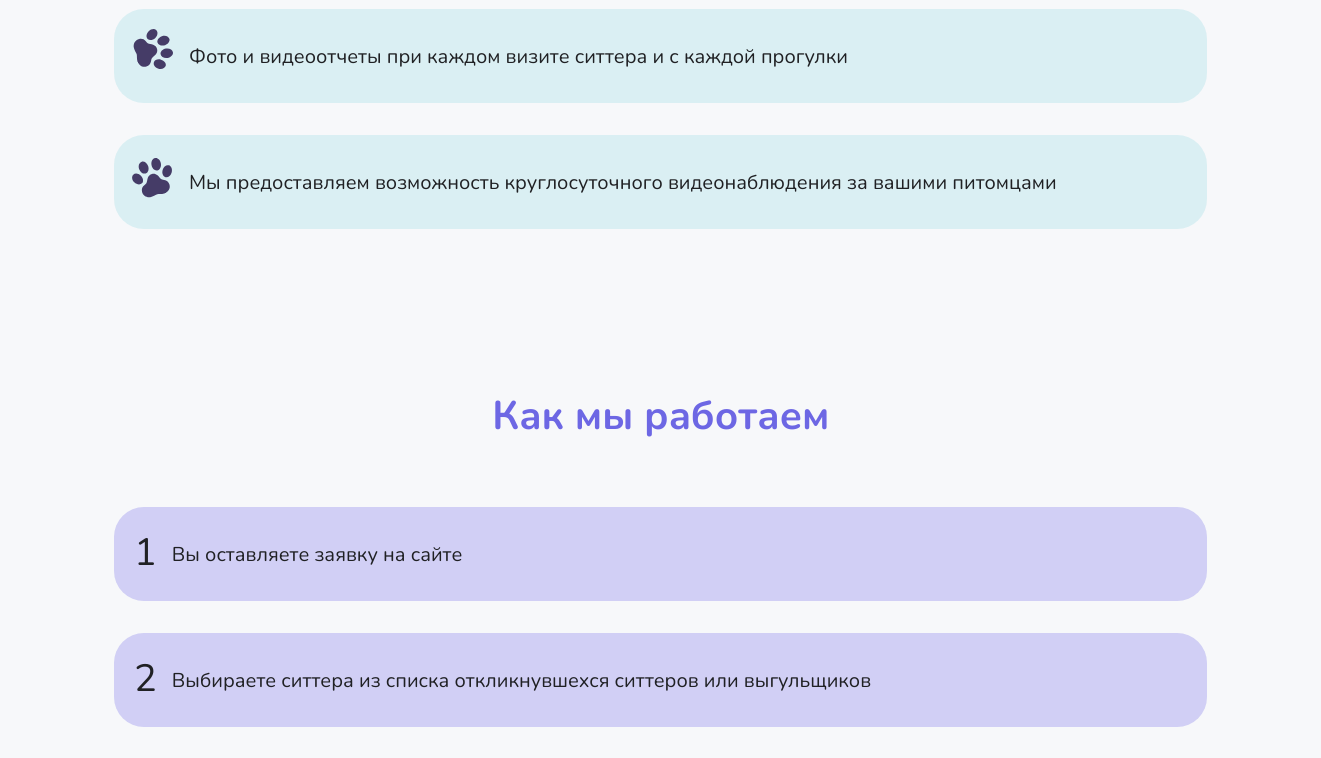
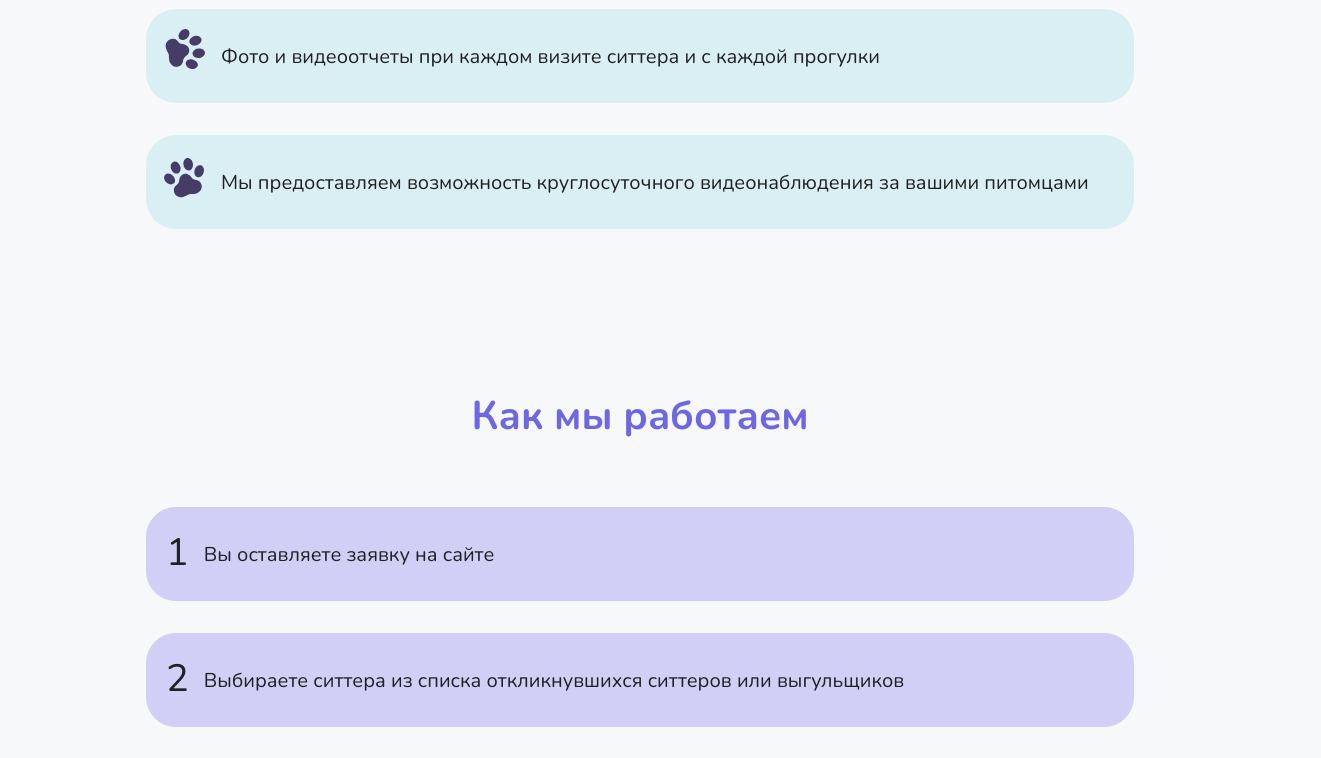
Before and after one commit to OlgaGordeeva-Al/pet-sitting-service, a Vue app: page / in a window 1280 px wide. Shown: the part 1940-2698 px from the top of the page, 1321 px wide, since content can reach past the window. Built offline with nearby package versions, Linux system fonts and the light colour scheme.

Commit message:
fixed width

```diff
--- a/src/components/UI/SvgListItem.vue
+++ b/src/components/UI/SvgListItem.vue
@@ -27,7 +27,7 @@
   border-radius: 30px;
   grid-template-columns: min-content max-content;
   padding: 10px 20px;
-  margin: 2rem 0;
+  margin: 2rem;
 
   &__svg-container {
     margin: auto;
@@ -44,6 +44,7 @@
   }
 
   &__text-description {
+    max-width: 70vw;
     margin-top: 5px;
   }
 
@@ -51,6 +52,7 @@
     font-size: 22px;
     font-weight: 600;
     margin-bottom: 0;
+    max-width: 70vw;
     color: var(--primary-purple)
   }
 
--- a/src/views/AboutView.vue
+++ b/src/views/AboutView.vue
@@ -14,7 +14,7 @@
 
   const howWeWorkList = [
     "Вы оставляете заявку на сайте",
-    "Выбираете ситтера из списка откликнувшехся ситтеров или выгульщиков",
+    "Выбираете ситтера из списка откликнувшихся ситтеров или выгульщиков",
     "Заключаем договор, вы производите оплату за весь пакет услуг",
     "В удобное для вас время ситтер приезжает к вам бесплатно, знакомится с вашим питомцем или питомцами",
     "Передержка/ Выгул / Уход няни за питомцем",
@@ -59,6 +59,7 @@
     display: grid;
     margin: 2rem 4rem;
     margin-bottom: 6rem;
+    height: max-content;
   }
 
   .block-header {
```
Also changed, not shown: public/undraw_page_not_found_re_e9o6.svg (added), src/components/UI/ButtonGradient.vue (added).
